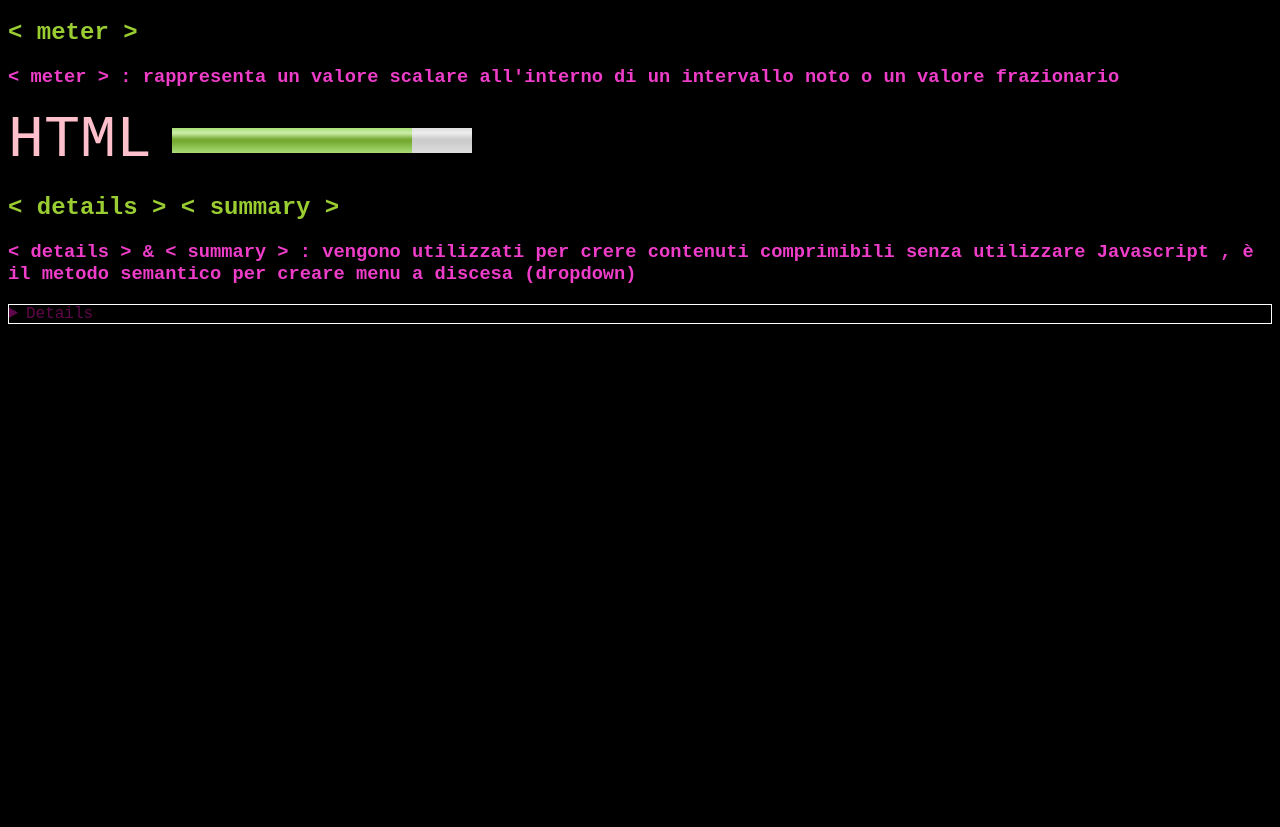
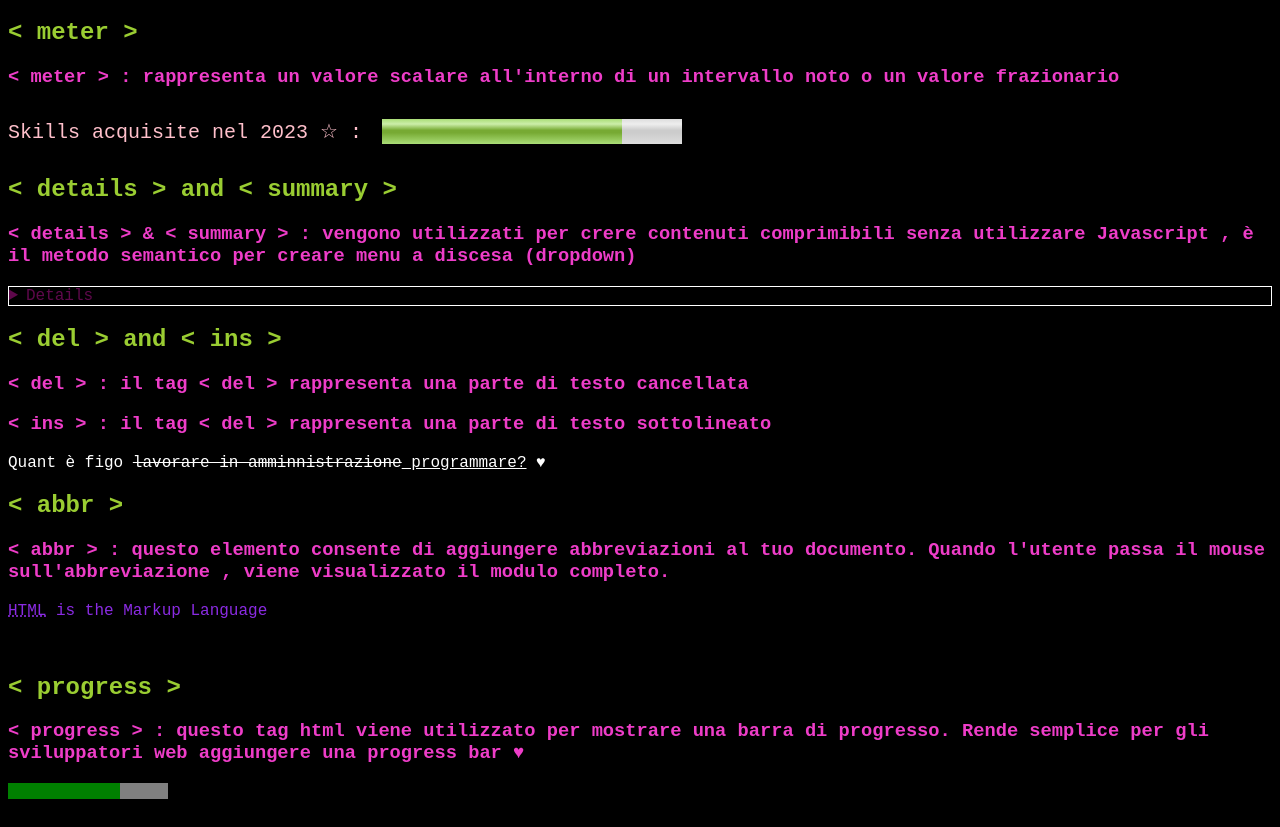
Before and after one commit to SimonaCaruso87/Rare-Html, a plain HTML site: page index.html in a window 1280 px wide. Shown: the part 298-1125 px from the top of the page. Before the commit the page ends 800 px from the top, so only its background shows below. Drawn offline with Linux system fonts and the light colour scheme; a script that the page names is missing.

Commit message:
Add new tag abbr and progress

```diff
--- a/index.html
+++ b/index.html
@@ -34,23 +34,48 @@
         <h3 class="color-h3"> < meter > : rappresenta un valore scalare all'interno di un intervallo noto o un valore frazionario</h3>
 
         <div class="container">
-            <label for="html" class="font-text">HTML</label>
+            <label for="html" class="font-text">Skills acquisite nel 2023 &star; :</label>
             <meter style="width: 300px; height: 50px;" id="html" value="40" min="0" max="50">2 out of 10</meter>
         </div>
 
         <div>
-            <h2 class="color-mark"> < details > < summary > </summary></h2>
-            <h3 class="color-h3"> < details > & < summary > </summary> :  vengono utilizzati per crere contenuti comprimibili senza utilizzare Javascript , è il metodo semantico per creare menu a discesa (dropdown)</h3>
+            <h2 class="color-mark"> < details > and < summary > </summary></h2>
+            <h3 class="color-h3"> < details > & < summary > :  vengono utilizzati per crere contenuti comprimibili senza utilizzare Javascript , è il metodo semantico per creare menu a discesa (dropdown)</h3>
 
             <details class="color-h2" style="border: 1px solid white;">
                 <summary class="color-h1">Details</summary>
-                La vita è meravigliosa
+                E' importante aumentare le proprie skill
             </details>
         </div>
 
+        <div>
 
+            <h2 class="color-mark"> < del > and < ins > </summary></h2>
+            <h3 class="color-h3"> < del > :  il tag < del > rappresenta una parte di testo cancellata </h3>
+            <h3 class="color-h3"> < ins > :  il tag < del > rappresenta una parte di testo sottolineato </h3>
 
+            <p class="color-white">Quant è figo <del>lavorare in amminnistrazione</del><ins>
+                programmare?</ins> &#x2665;</p>
 
+        </div>
+
+        <div>
+
+            <h2 class="color-mark"> < abbr > </h2>
+            <h3 class="color-h3"> < abbr > :  questo elemento consente di aggiungere abbreviazioni al tuo documento. Quando l'utente passa il mouse sull'abbreviazione , viene visualizzato il modulo completo. </h3>
+
+            <p class="color-h2"><abbr title="Hyper Text Markup Language">HTML</abbr> is the Markup Language</p>
+            <br>
+        </div>
+
+        <div>
+            <h2 class="color-mark"> < progress > </h2>
+            <h3 class="color-h3"> < progress > :  questo tag html viene utilizzato per mostrare una barra di progresso. Rende semplice per gli sviluppatori web aggiungere una progress bar &hearts; </h3>
+            <progress id="project" max="100" value="70">Quanto è bello lavorare in full remote?</progress>
+        </div>
+
+        <br>
+    </main>
 
     <!-- CDN JAVASCRIPT -->
     <script src="script.js"></script>
--- a/style.css
+++ b/style.css
@@ -71,11 +71,12 @@
 
 .font-text {
 
-    font-size: 60px;
+    font-size: 20px;
     padding-right: 20px;
     color: var(--color-pink);
 
 }
 
 
+
 /* MAIN */
```
